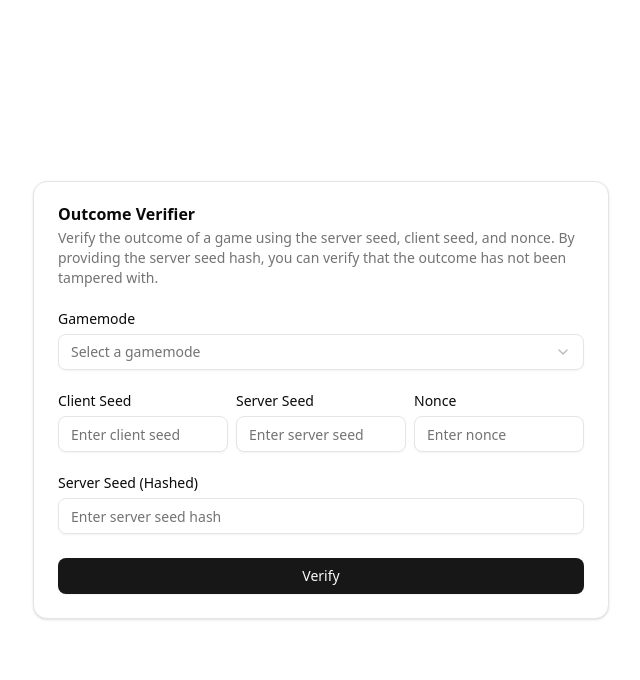
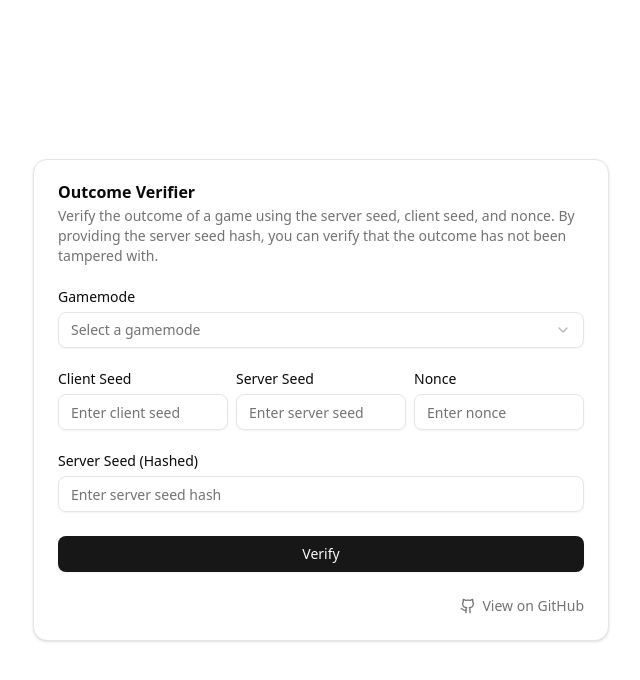
Before and after one commit to SirVizzy/speedspin-verifier, a React (Vite) app: page / in a window 1280 px wide. Shown: the top 680 px of the page, without its empty margins (319-959 px from the left). Built offline with nearby package versions, Linux system fonts and the light colour scheme.

Commit message:
feat: add github link

```diff
--- a/src/components/OutcomeVerifier.tsx
+++ b/src/components/OutcomeVerifier.tsx
@@ -3,6 +3,7 @@ import { useState } from 'react';
 import { OutcomeVerifierResult } from './OutcomeVerifierResult';
 import { OutcomeVerifierForm } from './OutcomeVerifierForm';
 import { VerificationResult } from '@/types';
+import { Github } from 'lucide-react';
 
 export function OutcomeVerifier() {
   const [verificationResult, setVerificationResult] = useState<VerificationResult | null>(null);
@@ -19,6 +20,17 @@ export function OutcomeVerifier() {
       <CardContent className="space-y-6">
         <OutcomeVerifierForm onVerificationChange={setVerificationResult} />
         {verificationResult && <OutcomeVerifierResult verificationResult={verificationResult} />}
+        <div className="flex justify-end">
+          <a
+            href="https://github.com/SirVizzy/speedspin-verifier"
+            target="_blank"
+            rel="noopener noreferrer"
+            className="inline-flex items-center gap-1.5 text-muted-foreground hover:text-foreground transition-colors"
+          >
+            <Github className="size-4" />
+            <span className="text-sm">View on GitHub</span>
+          </a>
+        </div>
       </CardContent>
     </Card>
   );
```
